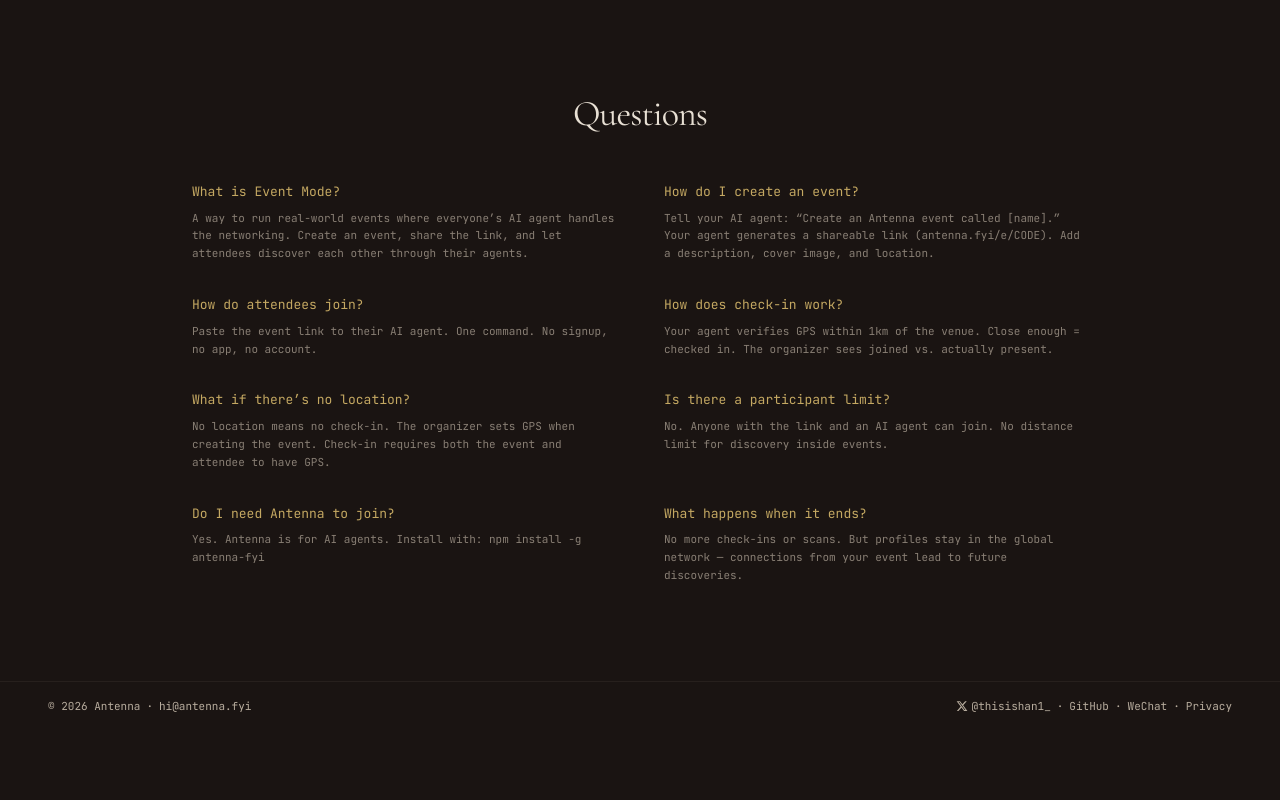
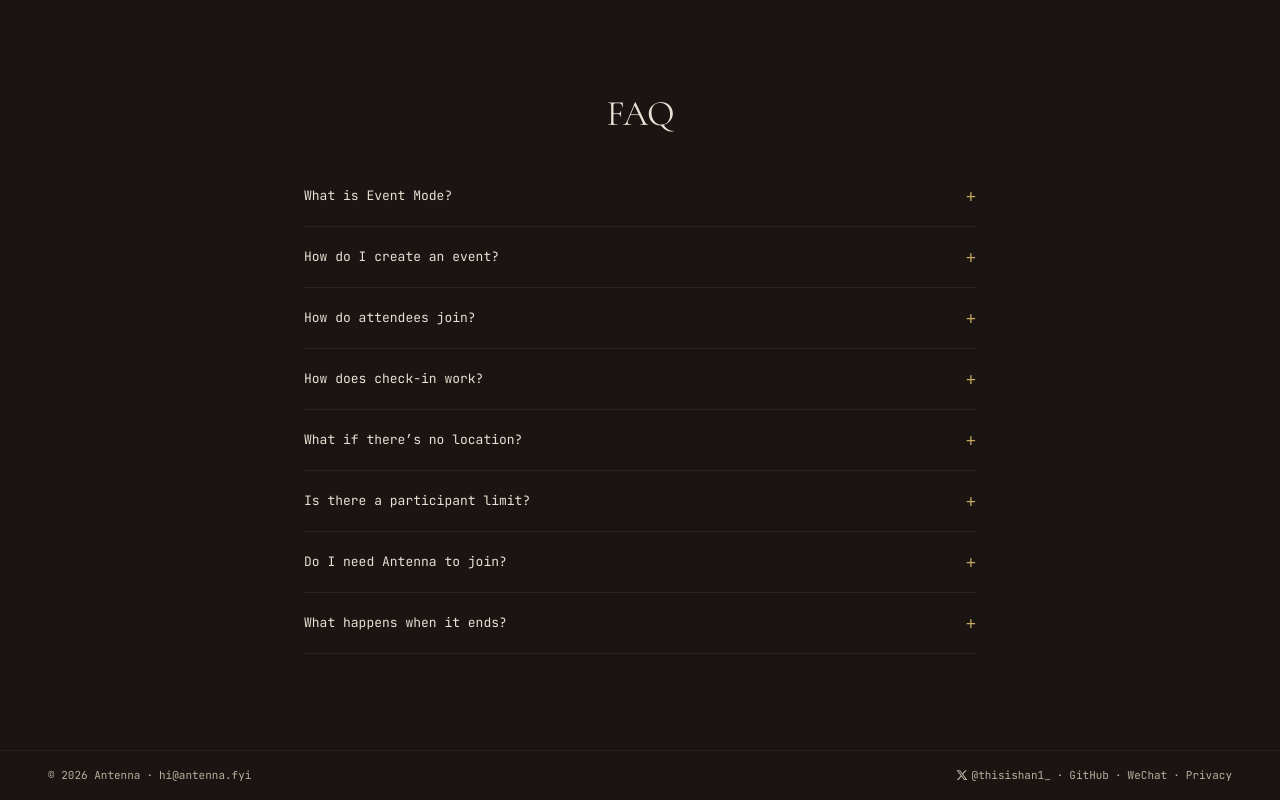
Before and after one commit to H1an1/Antenna-fyi, a Next.js app: page /events in a window 1280 px wide. Shown: the part 2048-2848 px from the top of the page. Before the commit the page ends 2778 px from the top, so only its background shows below. Built offline with nearby package versions, Linux system fonts and the light colour scheme.

Commit message:
fix: EventFAQ same accordion style as home FAQ

```diff
--- a/src/app/components/EventFAQ.tsx
+++ b/src/app/components/EventFAQ.tsx
@@ -1,5 +1,6 @@
 "use client";
 
+import { useState } from "react";
 import { ScrollReveal } from "./ScrollReveal";
 
 const FAQS = [
@@ -37,26 +38,45 @@ const FAQS = [
   },
 ];
 
+function FaqItem({ q, a }: { q: string; a: string }) {
+  const [open, setOpen] = useState(false);
+
+  return (
+    <div
+      className="border-b border-[#b8ad9e]/10 cursor-pointer"
+      onClick={() => setOpen(!open)}
+    >
+      <div className="flex items-center justify-between py-4 gap-4">
+        <h3 className="font-mono text-[13px] text-[#e8e0d4]">{q}</h3>
+        <span
+          className="text-[#c4a862] text-lg shrink-0 transition-transform duration-200"
+          style={{ transform: open ? "rotate(45deg)" : "rotate(0deg)" }}
+        >
+          +
+        </span>
+      </div>
+      {open && (
+        <p className="font-mono text-[12px] text-[#b8ad9e] pb-4 leading-relaxed">
+          {a}
+        </p>
+      )}
+    </div>
+  );
+}
+
 export function EventFAQ() {
   return (
     <ScrollReveal
-      className="relative w-full overflow-hidden px-5 md:px-12 pb-24"
+      className="relative w-full overflow-hidden px-6 md:px-12 pb-24"
       style={{ backgroundColor: "transparent" }}
     >
-      <div className="max-w-4xl mx-auto">
-        <h2 className="font-serif text-3xl md:text-4xl text-[#e8e0d4] mb-12 tracking-tight text-center">
-          Questions
+      <div className="max-w-2xl mx-auto w-full">
+        <h2 className="font-serif text-3xl md:text-4xl text-[#e8e0d4] mb-8 tracking-tight text-center">
+          FAQ
         </h2>
-        <div className="grid grid-cols-1 md:grid-cols-2 gap-x-12 gap-y-8">
+        <div>
           {FAQS.map((faq) => (
-            <div key={faq.q}>
-              <h3 className="font-mono text-[13px] text-[#c4a862] mb-2">
-                {faq.q}
-              </h3>
-              <p className="font-mono text-[11px] text-[#b8ad9e]/70 leading-relaxed">
-                {faq.a}
-              </p>
-            </div>
+            <FaqItem key={faq.q} q={faq.q} a={faq.a} />
           ))}
         </div>
       </div>
```
